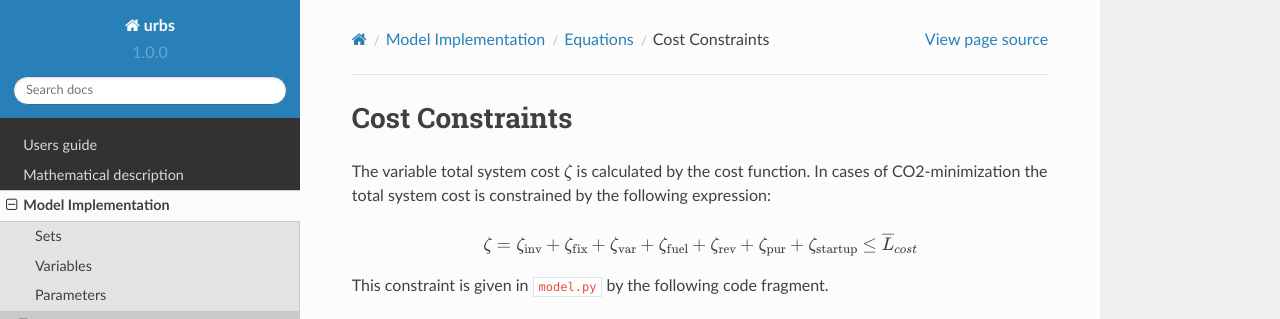
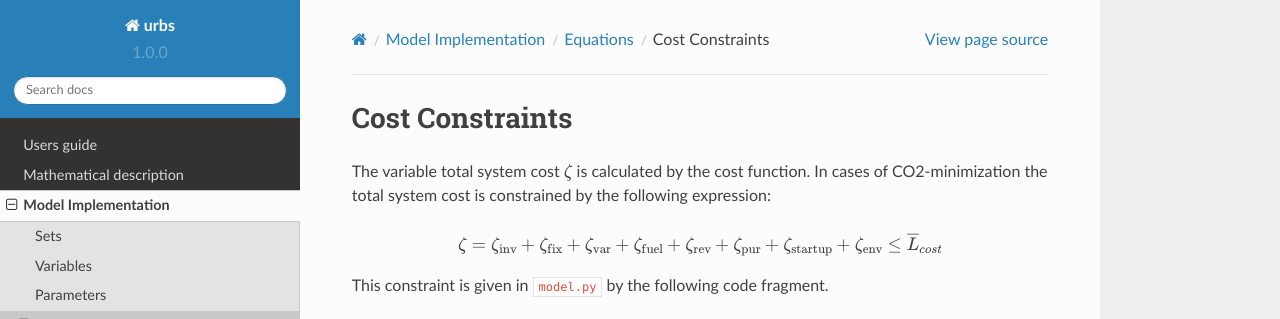
Before and after one commit to tum-ens/urbs, a Sphinx documentation site: the page built from doc/implementdoc/equ-costs.rst, in a window 1280 px wide, cut to the strip 0-319 px from the top of the page. Built offline with Sphinx 7.4.7 and the Read the Docs theme 2.0.0, drawn with Linux system fonts in a browser that asks for light colours; pages that are not in the unit, such as notebooks, are missing from menus.

Commit message:
Update equ-costs.rst
added environmental

```diff
--- a/doc/implementdoc/equ-costs.rst
+++ b/doc/implementdoc/equ-costs.rst
@@ -11,7 +11,7 @@ the following expression:
 .. math::
     \zeta = \zeta_\text{inv} + \zeta_\text{fix} + \zeta_\text{var} +
     \zeta_\text{fuel} + \zeta_\text{rev} + \zeta_\text{pur} +
-    \zeta_\text{startup} \leq \overline{L}_{cost}
+    \zeta_\text{startup} + \zeta_\text{env} \leq \overline{L}_{cost}
 
 This constraint is given in ``model.py`` by the following code fragment.
 
```
